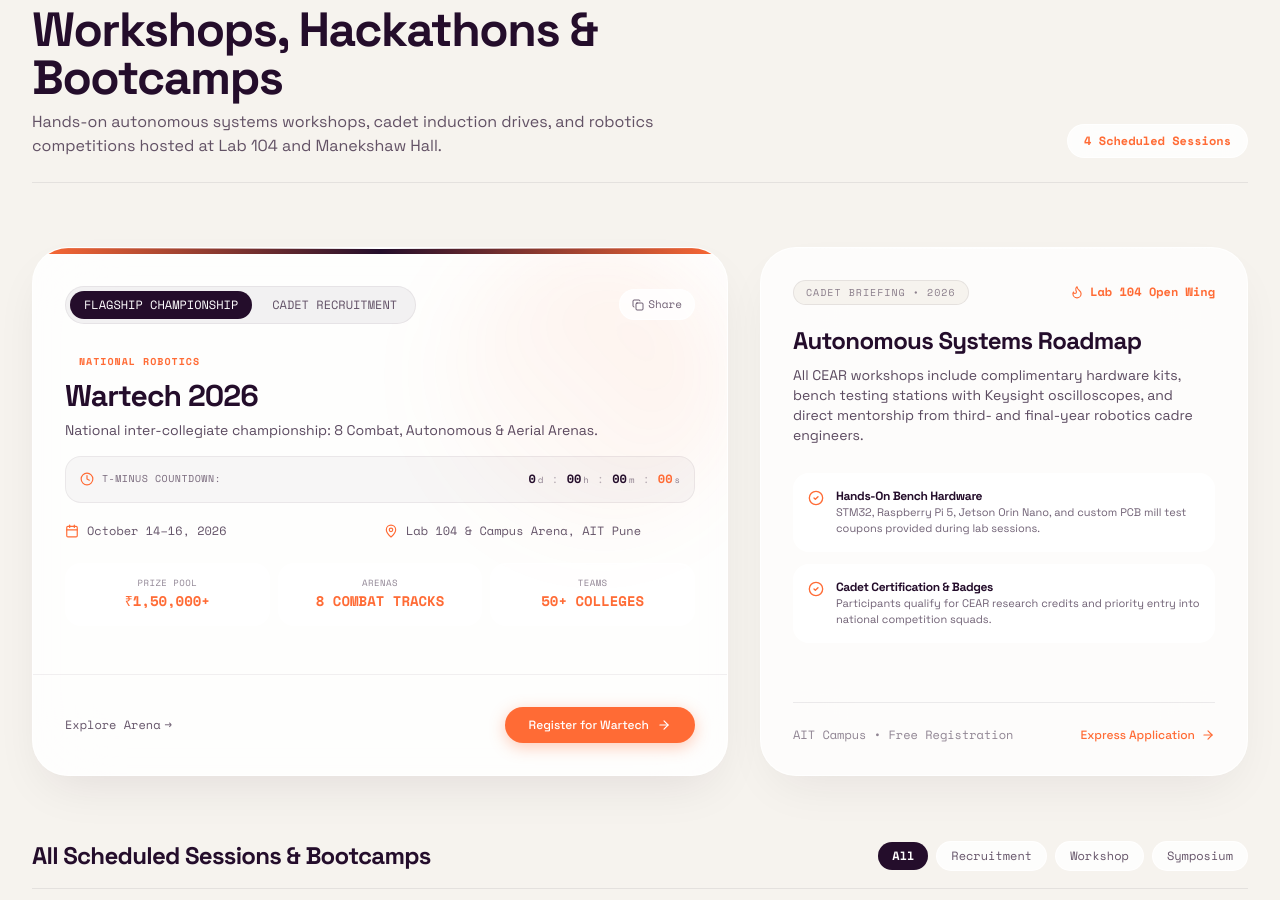
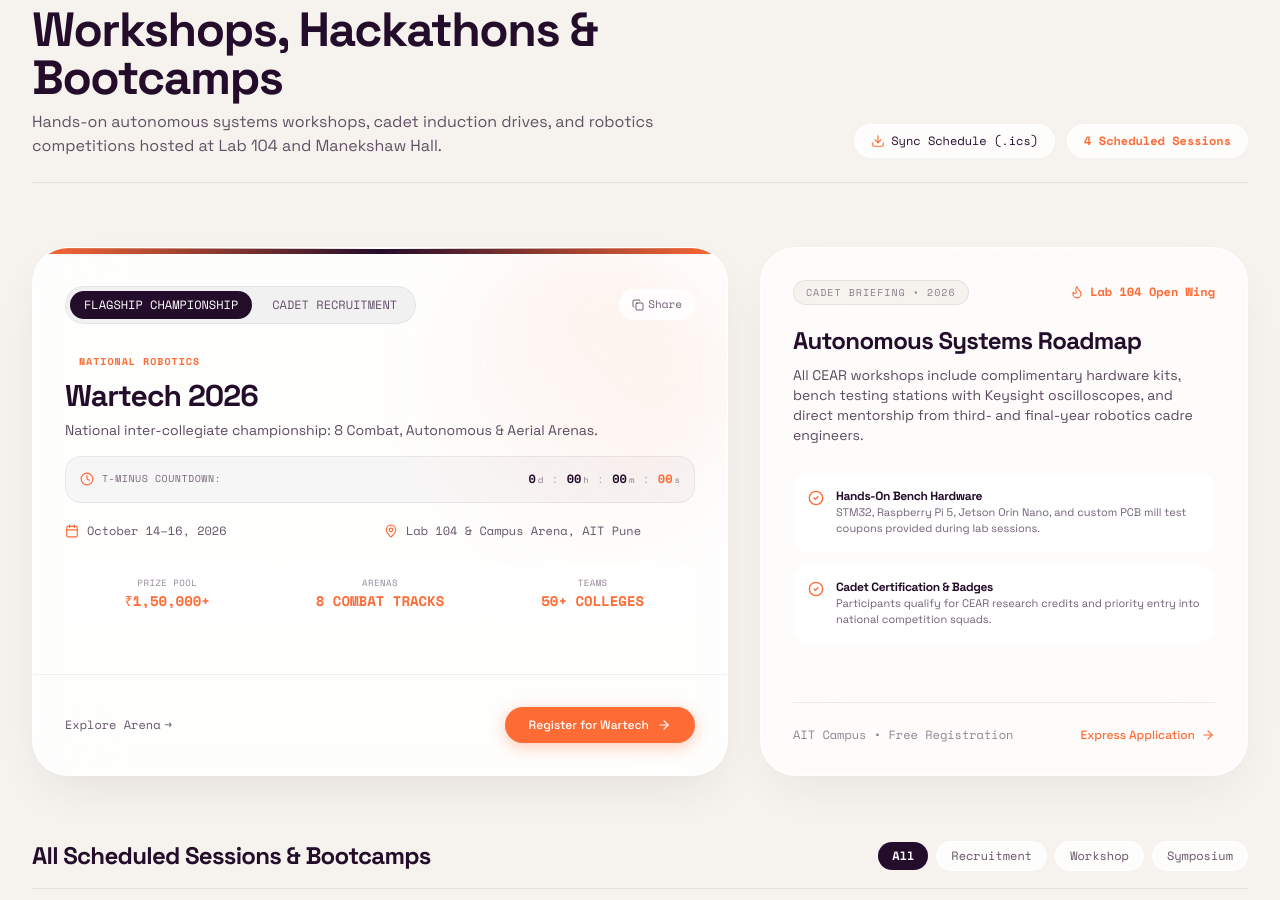
Before and after one commit to mahimaanchra/cear-ait-website, a Next.js app: page / in a window 1280 px wide. Shown: the part 11100-12000 px from the top of the page. Built offline with nearby package versions, Linux system fonts and the light colour scheme; no server answers; the database is empty.

Commit message:
feat(events): implement one-click .ics calendar export and batch schedule sync

```diff
--- a/src/components/sections/UpcomingEvents.tsx
+++ b/src/components/sections/UpcomingEvents.tsx
@@ -3,8 +3,20 @@
 import React, { useState } from "react";
 import Image from "next/image";
 import { motion } from "framer-motion";
-import { Calendar, MapPin, ArrowRight, Sparkles, Filter, CheckCircle2, Bookmark, Flame } from "lucide-react";
+import {
+  Calendar,
+  MapPin,
+  ArrowRight,
+  Sparkles,
+  Filter,
+  CheckCircle2,
+  Bookmark,
+  Flame,
+  Download,
+  Check,
+} from "lucide-react";
 import { useSiteContent } from "@/context/SiteContentContext";
+import { EventItem } from "@/data/siteData";
 import { GlassCard } from "@/components/ui/GlassCard";
 import { EventSpotlightCard } from "@/components/ui/EventSpotlightCard";
 
@@ -15,6 +27,8 @@
 export function UpcomingEvents({ onOpenRegister }: UpcomingEventsProps) {
   const { upcomingEvents } = useSiteContent();
   const [selectedCategory, setSelectedCategory] = useState<string>("All");
+  const [exportedEventId, setExportedEventId] = useState<string | null>(null);
+  const [batchExported, setBatchExported] = useState(false);
 
   // Derive unique categories
   const categories = ["All", ...Array.from(new Set(upcomingEvents.map((e) => e.category)))];
@@ -22,6 +36,83 @@
   const filteredEvents = selectedCategory === "All"
     ? upcomingEvents
     : upcomingEvents.filter((e) => e.category === selectedCategory);
+
+  const handleExportSingleICS = (event: EventItem) => {
+    const sanitize = (text: string) => text.replace(/,/g, "\\,").replace(/;/g, "\\;");
+    const dtStamp = new Date().toISOString().replace(/[-:]/g, "").split(".")[0] + "Z";
+
+    const icsContent = [
+      "BEGIN:VCALENDAR",
+      "VERSION:2.0",
+      "PRODID:-//CEAR AIT//Workshops and Events//EN",
+      "CALSCALE:GREGORIAN",
+      "METHOD:PUBLISH",
+      "BEGIN:VEVENT",
+      `SUMMARY:CEAR AIT: ${sanitize(event.title)}`,
+      `DESCRIPTION:${sanitize(event.description)} (${sanitize(event.category)})`,
+      `LOCATION:${sanitize(event.location)}`,
+      `DTSTAMP:${dtStamp}`,
+      `STATUS:CONFIRMED`,
+      "END:VEVENT",
+      "END:VCALENDAR",
+    ].join("\r\n");
+
+    const blob = new Blob([icsContent], { type: "text/calendar;charset=utf-8" });
+    const url = URL.createObjectURL(blob);
+    const link = document.createElement("a");
+    link.href = url;
+    link.setAttribute("download", `${event.id}-session.ics`);
+    document.body.appendChild(link);
+    link.click();
+    document.body.removeChild(link);
+    URL.revokeObjectURL(url);
+
+    setExportedEventId(event.id);
+    setTimeout(() => setExportedEventId(null), 2400);
+  };
+
+  const handleExportAllICS = () => {
+    const sanitize = (text: string) => text.replace(/,/g, "\\,").replace(/;/g, "\\;");
+    const dtStamp = new Date().toISOString().replace(/[-:]/g, "").split(".")[0] + "Z";
+
+    const eventsIcs = upcomingEvents
+      .map(
+        (ev) =>
+          [
+            "BEGIN:VEVENT",
+            `SUMMARY:CEAR AIT: ${sanitize(ev.title)}`,
+            `DESCRIPTION:${sanitize(ev.description)} (${sanitize(ev.category)})`,
+            `LOCATION:${sanitize(ev.location)}`,
+            `DTSTAMP:${dtStamp}`,
+            `STATUS:CONFIRMED`,
+            "END:VEVENT",
+          ].join("\r\n")
+      )
+      .join("\r\n");
+
+    const icsContent = [
+      "BEGIN:VCALENDAR",
+      "VERSION:2.0",
+      "PRODID:-//CEAR AIT//Workshops and Events//EN",
+      "CALSCALE:GREGORIAN",
+      "METHOD:PUBLISH",
+      eventsIcs,
+      "END:VCALENDAR",
+    ].join("\r\n");
+
+    const blob = new Blob([icsContent], { type: "text/calendar;charset=utf-8" });
+    const url = URL.createObjectURL(blob);
+    const link = document.createElement("a");
+    link.href = url;
+    link.setAttribute("download", "CEAR-2026-Schedule.ics");
+    document.body.appendChild(link);
+    link.click();
+    document.body.removeChild(link);
+    URL.revokeObjectURL(url);
+
+    setBatchExported(true);
+    setTimeout(() => setBatchExported(false), 2400);
+  };
 
   return (
     <section id="events" className="relative py-28 sm:py-36 bg-transparent">
@@ -41,7 +132,24 @@
             </p>
           </div>
 
-          <div className="flex items-center gap-3">
+          <div className="flex flex-wrap items-center gap-3">
+            <button
+              onClick={handleExportAllICS}
+              className="inline-flex items-center gap-1.5 text-xs font-mono text-[#240d2b] hover:text-[#ff6b35] px-4 py-2 rounded-full bg-white/80 hover:bg-white backdrop-blur-md border border-white/80 shadow-xs cursor-pointer transition-all active:scale-98"
+              title="Download all scheduled workshops to Google / Apple Calendar"
+            >
+              {batchExported ? (
+                <>
+                  <Check className="w-3.5 h-3.5 text-emerald-600" />
+                  <span className="text-emerald-700 font-semibold">Schedule Synced (.ics)</span>
+                </>
+              ) : (
+                <>
+                  <Download className="w-3.5 h-3.5 text-[#ff6b35]" />
+                  <span>Sync Schedule (.ics)</span>
+                </>
+              )}
+            </button>
             <div className="text-xs font-mono text-[#240d2b]/60 px-4 py-2 rounded-full bg-white/80 backdrop-blur-md border border-white/80 shadow-xs shrink-0">
               <span className="text-[#ff6b35] font-semibold">{upcomingEvents.length} Scheduled Sessions</span>
             </div>
@@ -190,10 +298,29 @@
                   </p>
                 </div>
 
-                <div className="pt-6 mt-6 border-t border-[#240d2b]/[0.08] flex items-center justify-between">
-                  <span className="text-xs font-mono text-[#240d2b]/50">
+                <div className="pt-6 mt-6 border-t border-[#240d2b]/[0.08] flex items-center justify-between gap-3">
+                  <span className="text-xs font-mono text-[#240d2b]/50 hidden sm:inline">
                     Open to all AIT students
                   </span>
+
+                  <div className="flex items-center gap-2 ml-auto">
+                    <button
+                      onClick={() => handleExportSingleICS(event)}
+                      className="inline-flex items-center gap-1.5 text-xs font-mono text-[#240d2b]/70 hover:text-[#240d2b] bg-white/80 border border-white/90 hover:border-[#ff6b35]/40 px-3 py-2 rounded-full transition-all cursor-pointer shadow-2xs active:scale-98"
+                      title="Save this session to calendar (.ics)"
+                    >
+                      {exportedEventId === event.id ? (
+                        <>
+                          <Check className="w-3.5 h-3.5 text-emerald-600" />
+                          <span className="text-emerald-700 font-semibold">Saved</span>
+                        </>
+                      ) : (
+                        <>
+                          <Calendar className="w-3.5 h-3.5 text-[#ff6b35]" />
+                          <span>Save Date</span>
+                        </>
+                      )}
+                    </button>
 
                     <button
                       onClick={() => onOpenRegister?.()}
@@ -202,6 +329,7 @@
                       <span>{event.ctaText || "Register"}</span>
                       <ArrowRight className="w-3.5 h-3.5" />
                     </button>
+                  </div>
                 </div>
               </GlassCard>
             ))}
```
Lines whose indentation alone changed are shown as unchanged.
